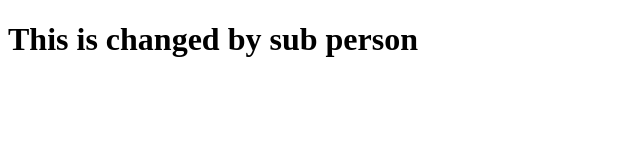
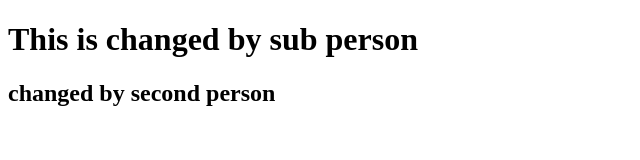
Before and after one commit to Chandana-ghb/Git, a plain HTML site: page index2.html in a window 1280 px wide. Shown: the whole page, without its empty margins (0-640 px from the left). Drawn offline with Linux system fonts and the light colour scheme.

Commit message:
changes by 2nd person

```diff
--- a/index2.html
+++ b/index2.html
@@ -7,5 +7,6 @@
 </head>
 <body>
     <h1>This is changed by sub person</h1>
+    <h2>changed by second person</h2>
 </body>
 </html>
```
